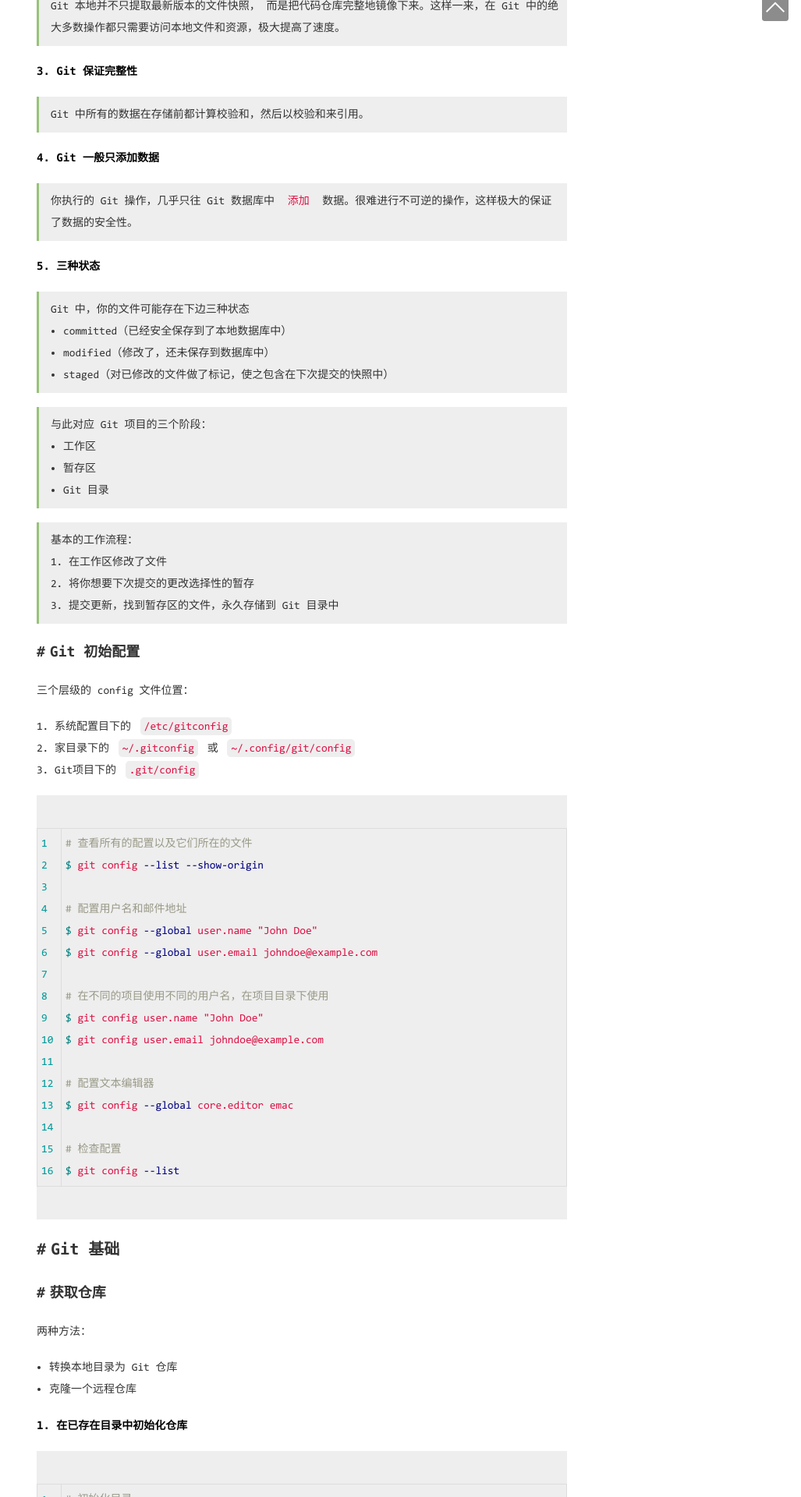
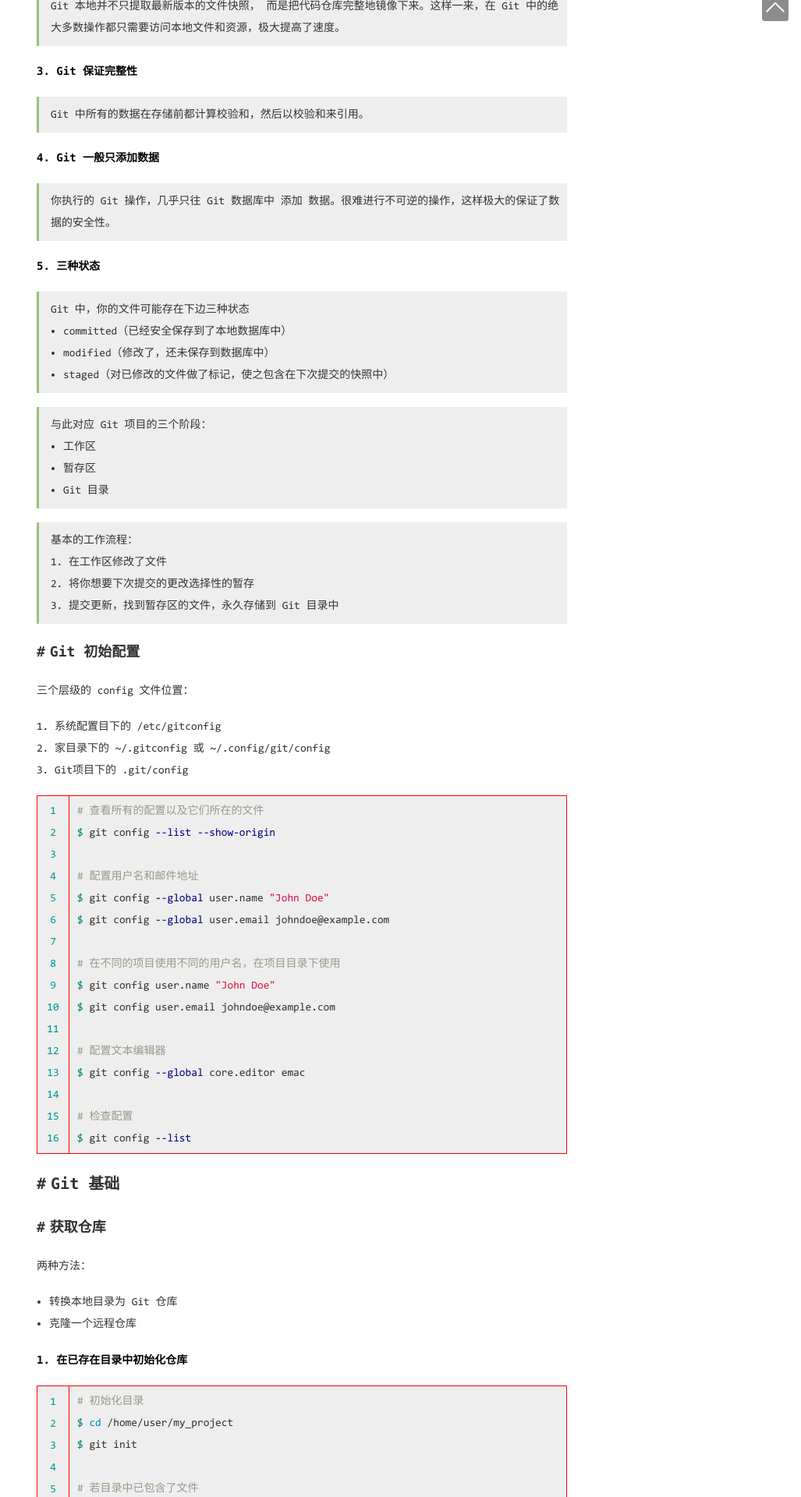
Before and after one commit to liuyuexizhi/liuyuexizhi.github.io, a Jekyll site: the page built from _posts/2020-03-23-Git-基础.md, in a window 1280 px wide. Shown: the part 927-2847 px from the top of the page at 78% size, without its empty margins (253-1280 px from the left). Built offline with Jekyll 4.4.1, drawn with Linux system fonts in a browser that asks for light colours.

Commit message:
Update post.css

```diff
--- a/static/css/post.css
+++ b/static/css/post.css
@@ -95,15 +95,17 @@
   line-height: 1;
 }
 
-
+//table
 .page-post .table-container {
   overflow: auto;
   max-height: 610px;
-  margin: 14px 0;
 }
-.page-post .table-container table,th,td {
+.page-post .table-container th,
+.page-post .table-container tr,
+.page-post .table-container td,
+.page-post .table-container table {
   min-width: 100%;
-  border-collapse: collapse;
+  border-collapse: collapse !important;
   border: 1px solid #dddddd;
   padding: 5px 10px;
   text-align: left;
@@ -112,41 +114,27 @@
 .page-post table tr:nth-child(even) {
   background-color: #f9f9f9;
 }
-.page-post th {
+.page-post .table-container th {
   font-weight: bold;
   background-color: #ececec;
 }
 
-
-
-.page-post code {
+// code
+.page-post .language-plaintext.highlighter-rouge {
   font-size: 14px;
   background-color: #eeeeee;
   word-break: break-all;
-  padding: 3px 5px;
-  margin: 0 4px;
-  border-radius: 5px;
   color: #d14;
-  transition: all 500ms ease;
 }
-
-.page-post pre code pre{
-  font-size: 14px;
-  background-color: transparent !important;
-  word-break: keep-all;
-  padding: 0;
-  margin: 0;
-  border-radius: unset;
-  color: inherit;
-}
-
 .page-post .rouge-table td:first-child{
   width:20px;
   color: #009999;
+  text-align: center;
 }
-
+.page-post .rouge-table,
+.page-post .rouge-table td,
 .page-post .rouge-table tr{
-    border: 0px solid #dddddd;
+    border: 1px solid red;
 }
 
 
```
